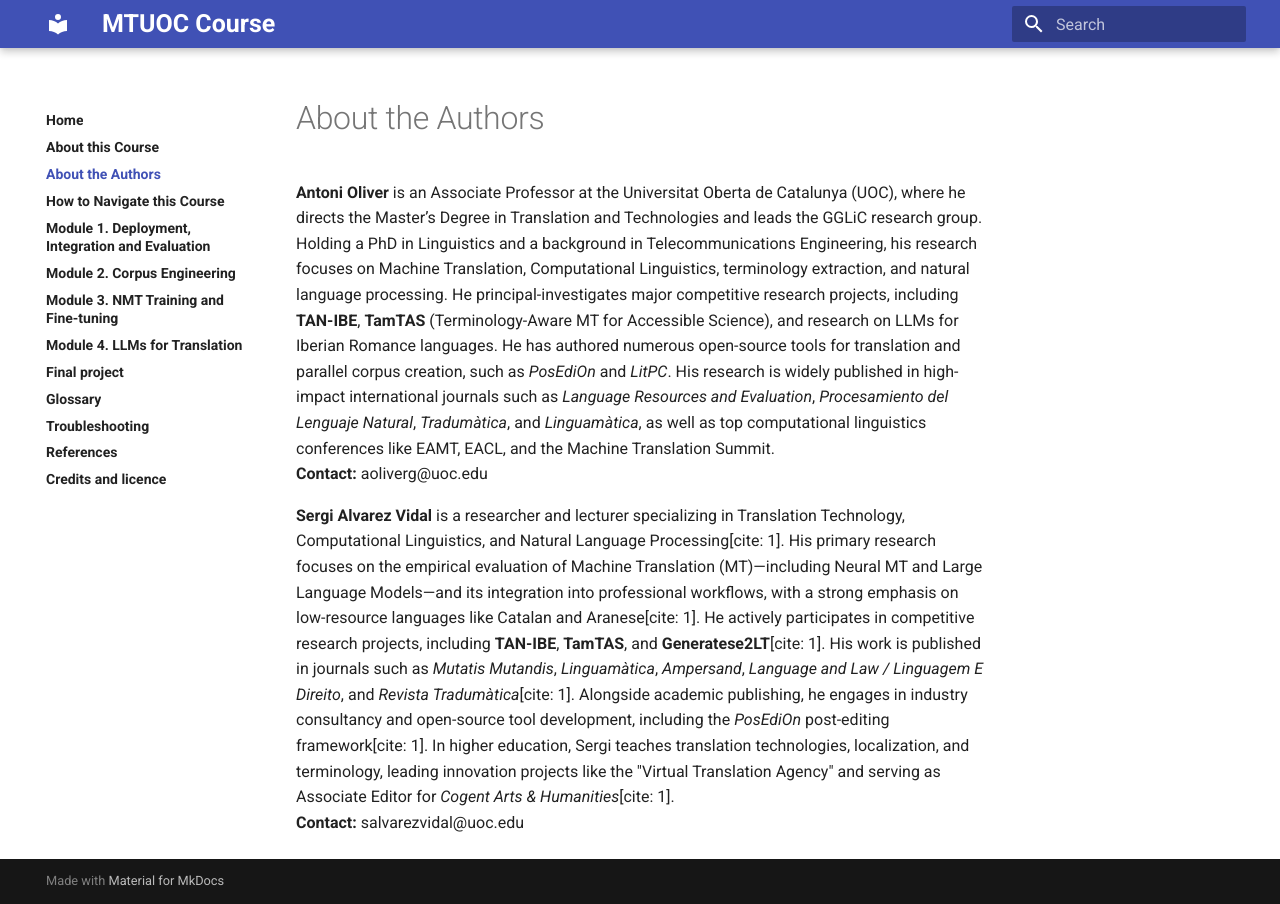
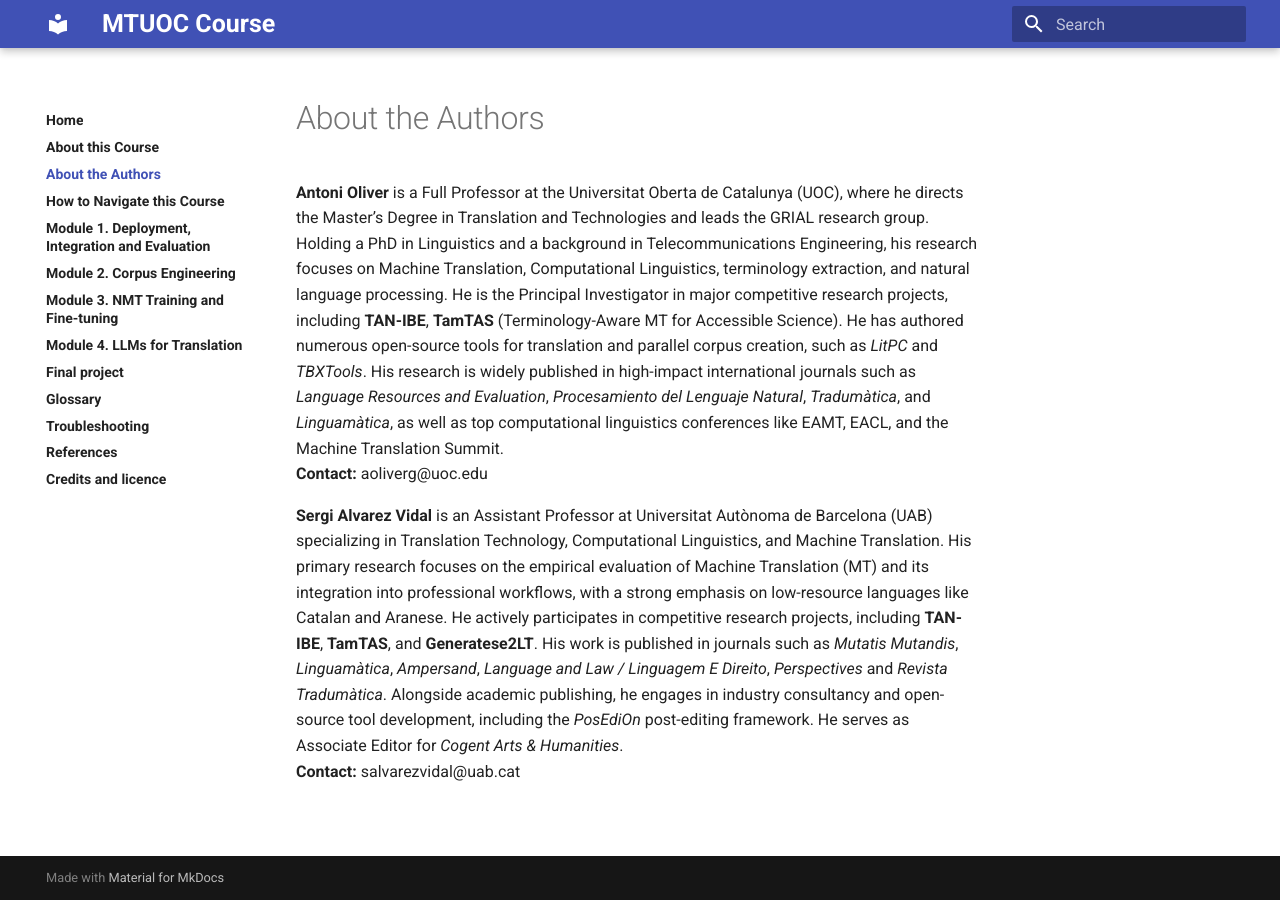
Before and after one commit to MTUOC-course/MTUOC-course, an MkDocs documentation site: the page built from docs/authors.md, in a window 1280 px wide. Built offline with MkDocs 1.6.1 and Material for MkDocs 9.7.7, drawn with Linux system fonts in a browser that asks for light colours.

Commit message:
Update authors.md

```diff
--- a/docs/authors.md
+++ b/docs/authors.md
@@ -1,7 +1,7 @@
 # About the Authors
 
-**Antoni Oliver** is an Associate Professor at the Universitat Oberta de Catalunya (UOC), where he directs the Master’s Degree in Translation and Technologies and leads the GGLiC research group. Holding a PhD in Linguistics and a background in Telecommunications Engineering, his research focuses on Machine Translation, Computational Linguistics, terminology extraction, and natural language processing. He principal-investigates major competitive research projects, including **TAN-IBE**, **TamTAS** (Terminology-Aware MT for Accessible Science), and research on LLMs for Iberian Romance languages. He has authored numerous open-source tools for translation and parallel corpus creation, such as *PosEdiOn* and *LitPC*. His research is widely published in high-impact international journals such as *Language Resources and Evaluation*, *Procesamiento del Lenguaje Natural*, *Tradumàtica*, and *Linguamàtica*, as well as top computational linguistics conferences like EAMT, EACL, and the Machine Translation Summit.
+**Antoni Oliver** is a Full Professor at the Universitat Oberta de Catalunya (UOC), where he directs the Master’s Degree in Translation and Technologies and leads the GRIAL research group. Holding a PhD in Linguistics and a background in Telecommunications Engineering, his research focuses on Machine Translation, Computational Linguistics, terminology extraction, and natural language processing. He is the Principal Investigator in major competitive research projects, including **TAN-IBE**, **TamTAS** (Terminology-Aware MT for Accessible Science). He has authored numerous open-source tools for translation and parallel corpus creation, such as *LitPC* and *TBXTools*. His research is widely published in high-impact international journals such as *Language Resources and Evaluation*, *Procesamiento del Lenguaje Natural*, *Tradumàtica*, and *Linguamàtica*, as well as top computational linguistics conferences like EAMT, EACL, and the Machine Translation Summit.
 **Contact:** aoliverg@uoc.edu
 
-**Sergi Alvarez Vidal** is a researcher and lecturer specializing in Translation Technology, Computational Linguistics, and Natural Language Processing[cite: 1]. His primary research focuses on the empirical evaluation of Machine Translation (MT)—including Neural MT and Large Language Models—and its integration into professional workflows, with a strong emphasis on low-resource languages like Catalan and Aranese[cite: 1]. He actively participates in competitive research projects, including **TAN-IBE**, **TamTAS**, and **Generatese2LT**[cite: 1]. His work is published in journals such as *Mutatis Mutandis*, *Linguamàtica*, *Ampersand*, *Language and Law / Linguagem E Direito*, and *Revista Tradumàtica*[cite: 1]. Alongside academic publishing, he engages in industry consultancy and open-source tool development, including the *PosEdiOn* post-editing framework[cite: 1]. In higher education, Sergi teaches translation technologies, localization, and terminology, leading innovation projects like the "Virtual Translation Agency" and serving as Associate Editor for *Cogent Arts & Humanities*[cite: 1].
-**Contact:** salvarezvidal@uoc.edu
+**Sergi Alvarez Vidal** is an Assistant Professor at Universitat Autònoma de Barcelona (UAB) specializing in Translation Technology, Computational Linguistics, and Machine Translation. His primary research focuses on the empirical evaluation of Machine Translation (MT) and its integration into professional workflows, with a strong emphasis on low-resource languages like Catalan and Aranese. He actively participates in competitive research projects, including **TAN-IBE**, **TamTAS**, and **Generatese2LT**. His work is published in journals such as *Mutatis Mutandis*, *Linguamàtica*, *Ampersand*, *Language and Law / Linguagem E Direito*, *Perspectives* and *Revista Tradumàtica*. Alongside academic publishing, he engages in industry consultancy and open-source tool development, including the *PosEdiOn* post-editing framework. He serves as Associate Editor for *Cogent Arts & Humanities*.
+**Contact:** salvarezvidal@uab.cat
```
